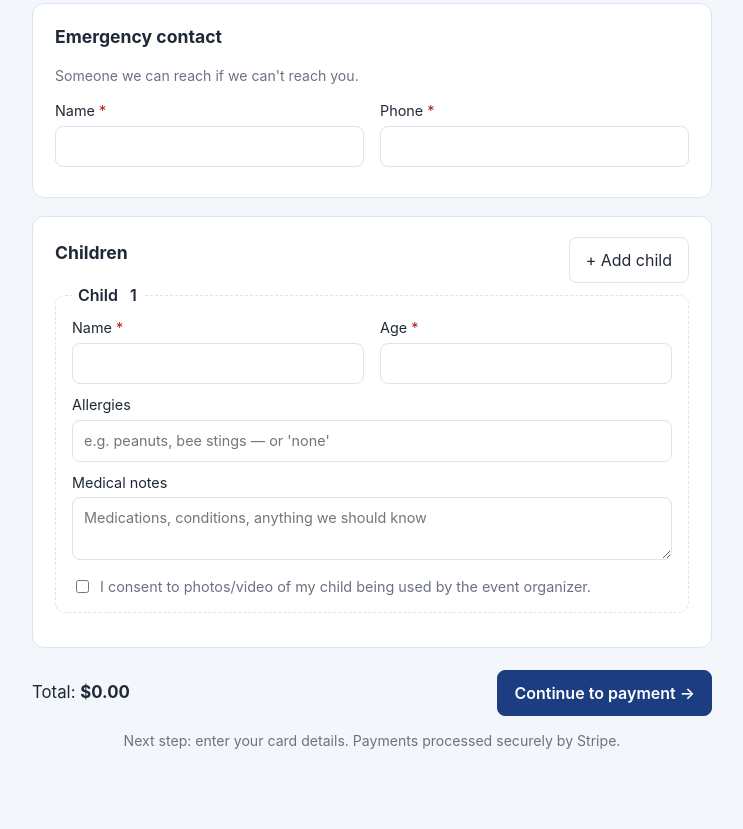
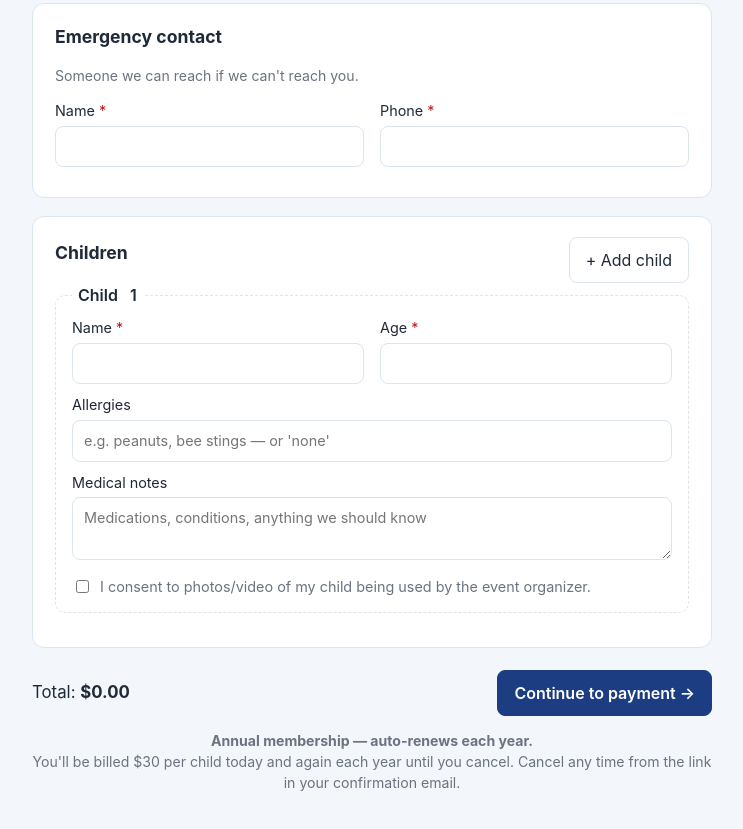
Before and after one commit to conner-rgb/kappa-kids, a website: page public/index.html in a window 1280 px wide. Shown: the part 429-1258 px from the top of the page, without its empty margins (268-1011 px from the left). Drawn offline with Linux system fonts and the light colour scheme; no server answers.

Commit message:
Make auto-renew language explicit on signup + payment pages

```diff
--- a/public/index.html
+++ b/public/index.html
@@ -65,7 +65,10 @@
           </div>
           <button type="submit" id="submit-btn" class="primary">Continue to payment →</button>
         </div>
-        <p class="muted small center">Next step: enter your card details. Payments processed securely by Stripe.</p>
+        <p class="muted small center">
+          <strong>Annual membership — auto-renews each year.</strong><br>
+          You'll be billed $30 per child today and again each year until you cancel. Cancel any time from the link in your confirmation email.
+        </p>
       </form>
     </main>
 
```
Also changed, not shown: public/pay.html (+1 -1 lines).
